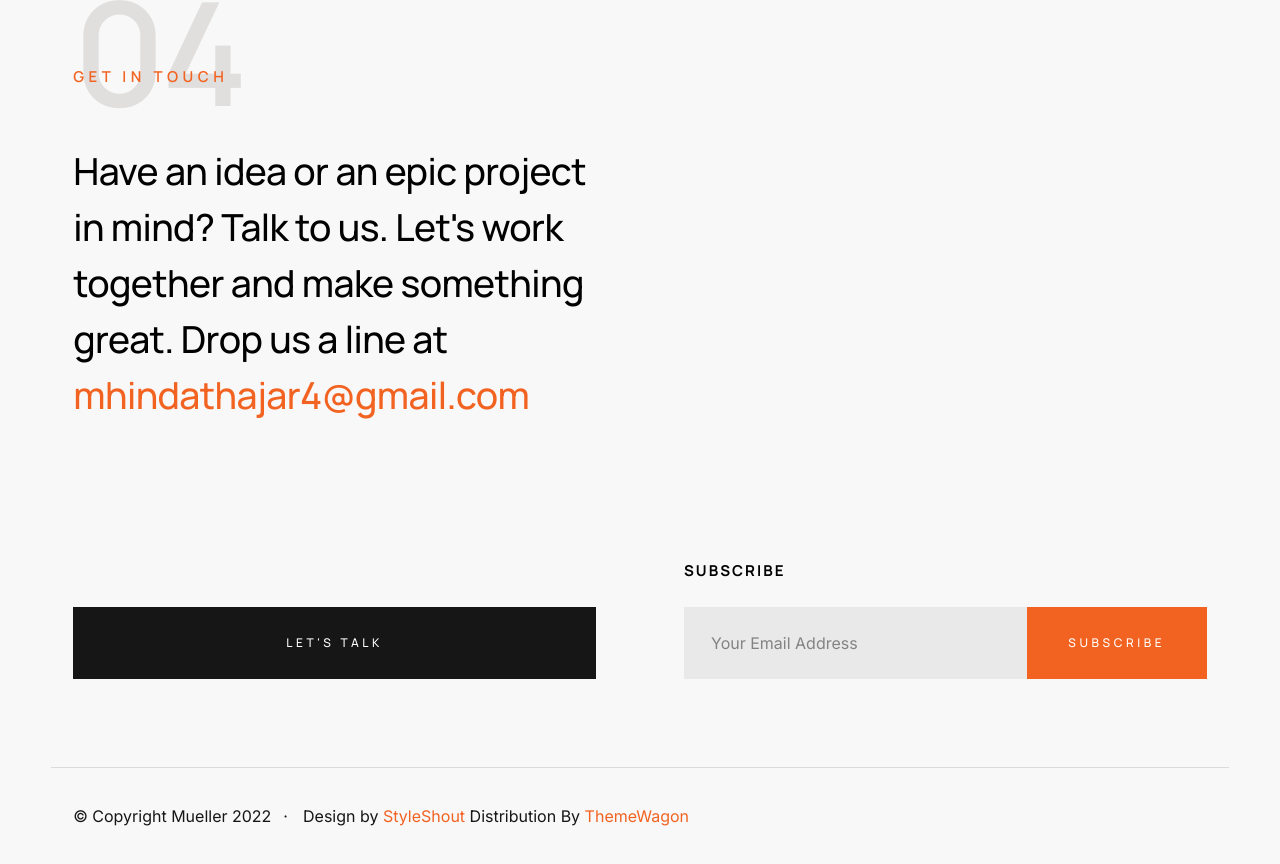
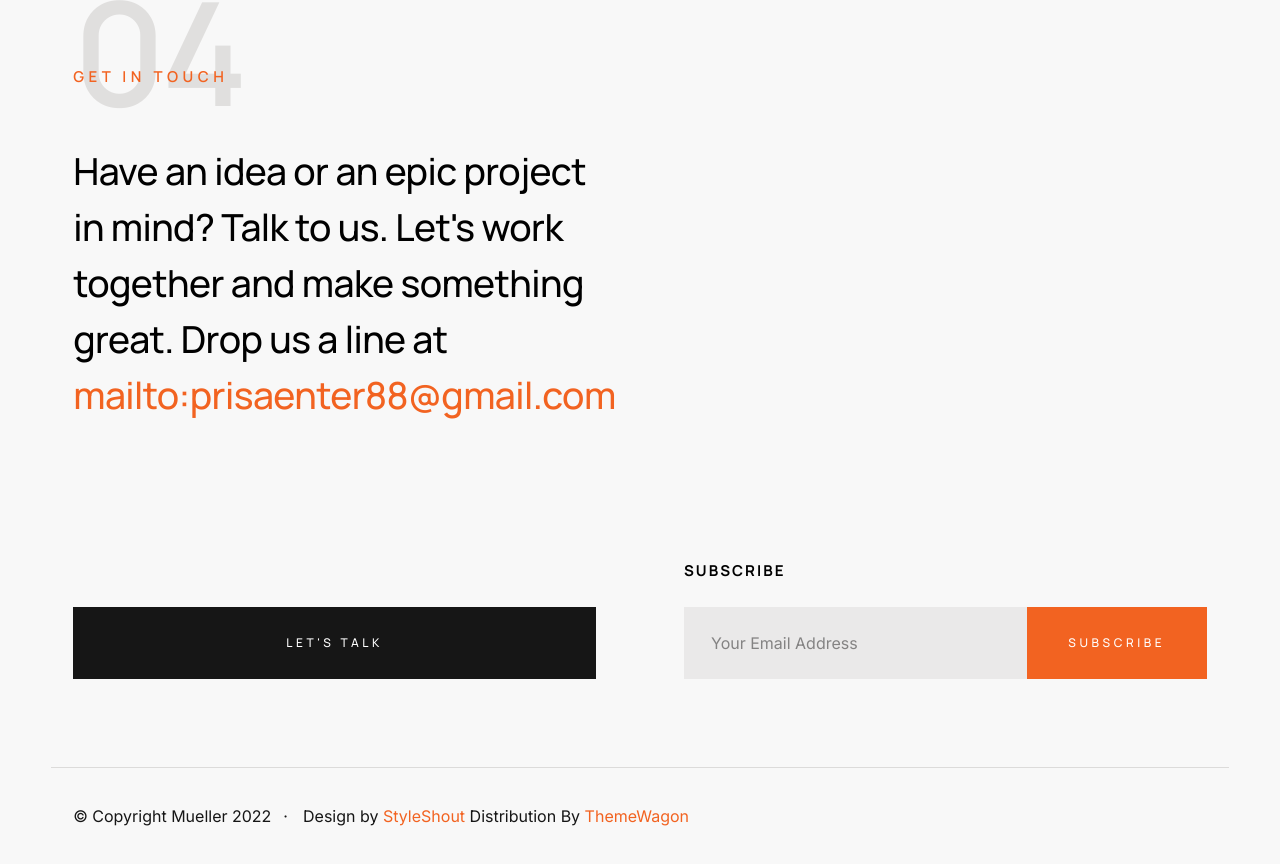
Before and after one commit to prisaenter88/prisaenter88.github.io, a plain HTML site: page index.html in a window 1280 px wide. Shown: the part 6808-7672 px from the top of the page. Drawn offline with Linux system fonts and the light colour scheme; animation ran at ten frames a second.

Commit message:
Update index.html

```diff
--- a/index.html
+++ b/index.html
@@ -689,7 +689,7 @@
                     <h2 class="title text-display-1">
                     Have an idea or an epic project in mind? Talk to us.
                     Let's work together and make something great.
-                    Drop us a line at <a href="mailto:#0" title="">mhindathajar4@gmail.com</a>
+                    Drop us a line at <a href="mailto:#0" title="">mailto:prisaenter88@gmail.com</a>
                     </h2>
                 </div>
 <!--                <div class="column lg-6 stack-on-1100 section-header__secondary">-->
```
